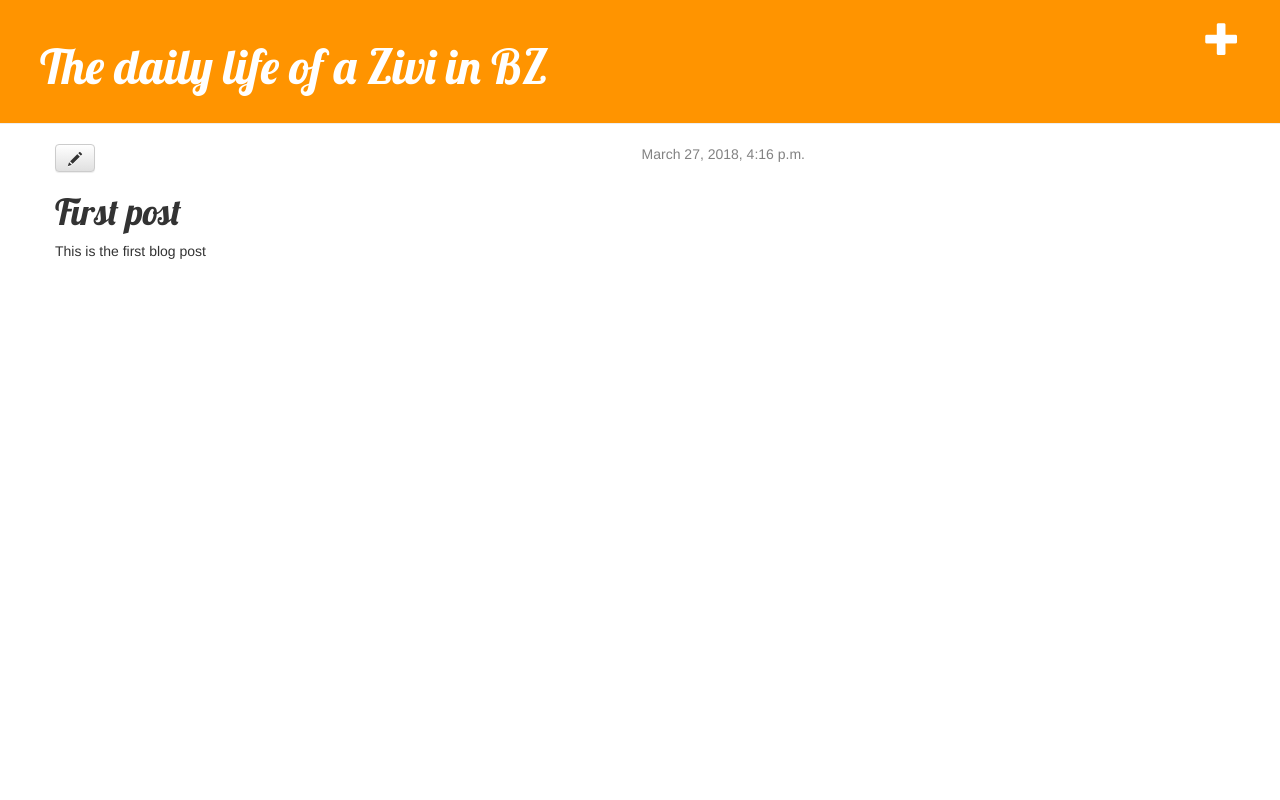
After one commit to mazute26/test_blog, a Django app: page /post/1/ in a window 1280 px wide. The commit adds this page. Run offline with Django 3.2, Linux system fonts and the light colour scheme; a user stored in the database is signed in; data comes from the database, SQL or seed files in the repository; both versions use the stored data as it was after the commit; some libraries are stand-ins or nearby versions.

Commit message:
Added views to create/edit post

```diff
--- /dev/null
+++ b/blog/static/css/blog.css
@@ -0,0 +1,47 @@
+.page-header {
+    background-color: #ff9400;
+    margin-top: 0;
+    padding: 20px 20px 20px 40px;
+}
+
+.page-header h1, .page-header h1 a, .page-header h1 a:visited, .page-header h1 a:active {
+    color: #ffffff;
+    font-size: 36pt;
+    text-decoration: none;
+}
+
+.content {
+    margin-left: 40px;
+}
+
+h1, h2, h3, h4 {
+    font-family: 'Lobster', cursive;
+}
+
+.date {
+    float: right;
+    color: #828282;
+}
+
+.save {
+    float: right;
+}
+
+.post-form textarea, .post-form input {
+    width: 100%;
+}
+
+.top-menu, .top-menu:hover, .top-menu:visited {
+    color: #ffffff;
+    float: right;
+    font-size: 26pt;
+    margin-right: 20px;
+}
+
+.post {
+    margin-bottom: 70px;
+}
+
+.post h1 a, .post h1 a:visited {
+    color: #000000;
+}
--- /dev/null
+++ b/blog/templates/blog/base.html
@@ -0,0 +1,27 @@
+{% load staticfiles %}
+<html>
+    <head>
+        <link rel="stylesheet" href="//maxcdn.bootstrapcdn.com/bootstrap/3.2.0/css/bootstrap.min.css">
+        <link rel="stylesheet" href="//maxcdn.bootstrapcdn.com/bootstrap/3.2.0/css/bootstrap-theme.min.css">
+        <link rel="stylesheet" href="{% static 'css/blog.css' %}">
+        <link href="http://fonts.googleapis.com/css?family=Lobster&subset=latin,latin-ext" rel="stylesheet" type="text/css">
+        <title>Test blog</title>
+    </head>
+    <body>
+        <div class='page-header'>
+            {% if user.is_authenticated %}
+            <a href="{% url 'post_new' %}" class="top-menu"><span class="glyphicon glyphicon-plus"></span></a>
+            {% endif %}
+            <h1><a href="">The daily life of a Zivi in BZ</a></h1>
+        </div>
+
+        <div class="content container">
+            <div class="row">
+                <div class="col-md-8">
+                {% block content %}
+                {% endblock %}
+                </div>
+            </div>
+        </div>
+    </body>
+</html>
--- /dev/null
+++ b/blog/templates/blog/post_detail.html
@@ -0,0 +1,14 @@
+{% extends 'blog/base.html' %}
+
+{% block content %}
+    <div class="post">
+        {% if post.published_date %}
+            <div class="date">
+                {{ post.published_date }}
+            </div>
+        {% endif %}
+        <a class="btn btn-default" href="{% url 'post_edit' pk=post.pk %}"><span class="glyphicon glyphicon-pencil"></span></a>
+        <h1>{{ post.title }}</h1>
+        <p>{{ post.text|linebreaksbr }}</p>
+    </div>
+{% endblock %}
--- a/blog/urls.py
+++ b/blog/urls.py
@@ -3,4 +3,7 @@ from . import views
 
 urlpatterns = [
     url(r'^$', views.post_list, name='post_list'),
+    url(r'^post/(?P<pk>\d+)/$', views.post_detail, name='post_detail'),
+    url(r'^post/new/$', views.post_new, name='post_new'),
+    url(r'^post/(?P<pk>\d+)/edit/$', views.post_edit, name='post_edit'),
 ]
--- a/blog/views.py
+++ b/blog/views.py
@@ -1,11 +1,43 @@
 # -*- coding: utf-8 -*-
 from __future__ import unicode_literals
 
-from django.shortcuts import render
+from django.shortcuts import render, get_object_or_404, redirect
 from django.utils import timezone
 from .models import Post
+from .forms import PostForm
 
 # Create your views here.
 def post_list(request):
     posts = Post.objects.filter(published_date__lte=timezone.now()).order_by('published_date')
     return render(request, 'blog/post_list.html', {'posts': posts})
+
+def post_detail(request, pk):
+    post = get_object_or_404(Post, pk=pk)
+    return render(request, 'blog/post_detail.html', {'post': post})
+
+def post_new(request):
+    if request.method == "POST":
+        form = PostForm(request.POST)
+        if form.is_valid():
+            post = form.save(commit=False)
+            post.author = request.user
+            post.published_date = timezone.now()
+            post.save()
+            return redirect('post_detail', pk=post.pk)
+    else:
+        form = PostForm()
+    return render(request, 'blog/post_edit.html', {'form': form})
+
+def post_edit(request, pk):
+    post = get_object_or_404(Post, pk=pk)
+    if request.method == "POST":
+        form = PostForm(request.POST, instance=post)
+        if form.is_valid():
+            post = form.save(commit=False)
+            post.author = request.user
+            post.published_date = timezone.now()
+            post.save()
+            return redirect('post_detail', pk=post.pk)
+    else:
+        form = PostForm(instance=post)
+    return render(request, 'blog/post_edit.html', {'form': form})
```
Also changed, not shown: blog/forms.py (added, +9 -0 lines), blog/templates/blog/post_edit.html (added, +9 -0 lines), blog/templates/blog/post_list.html (+10 -16 lines), db.sqlite3, 5 other files.
